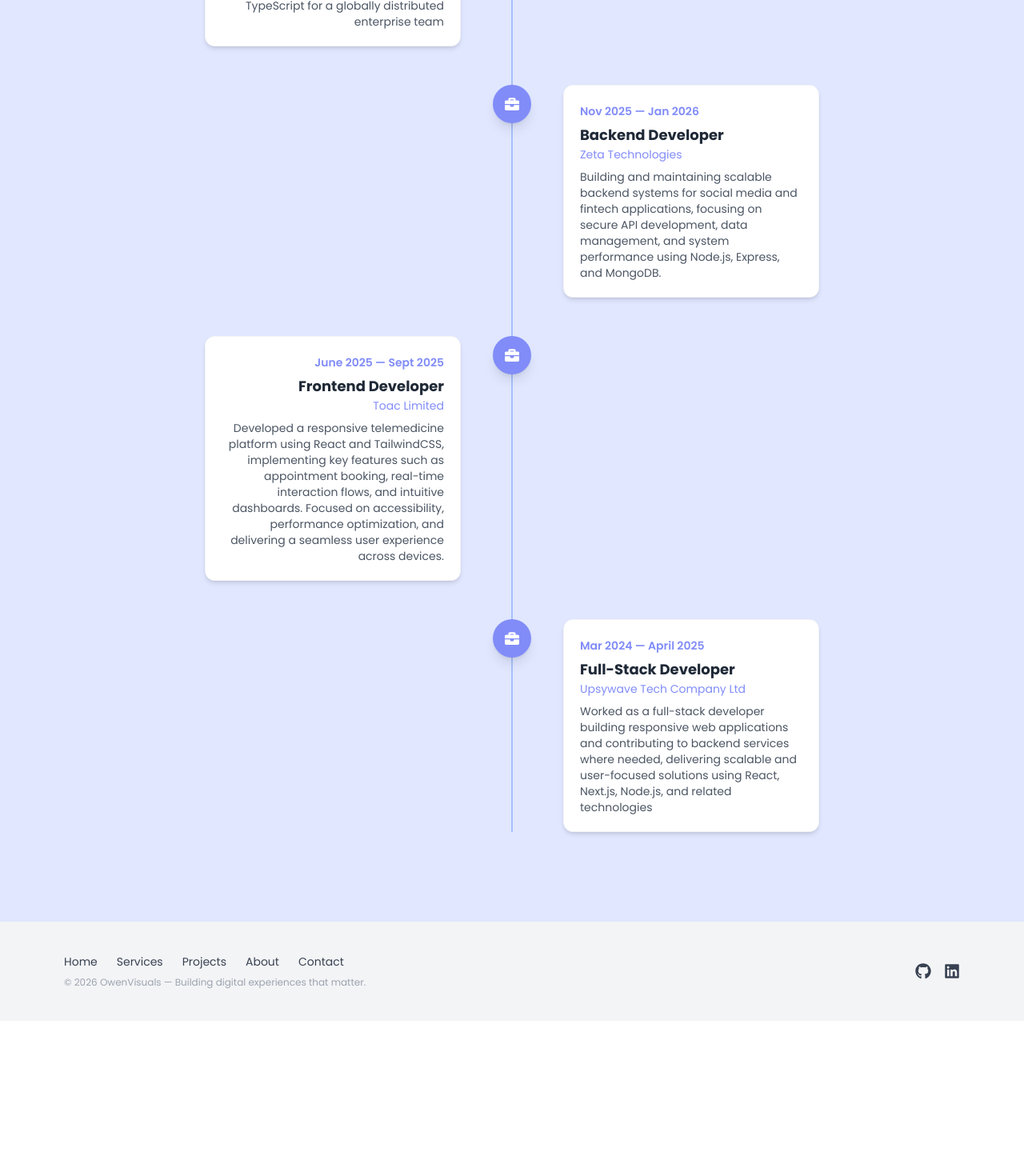
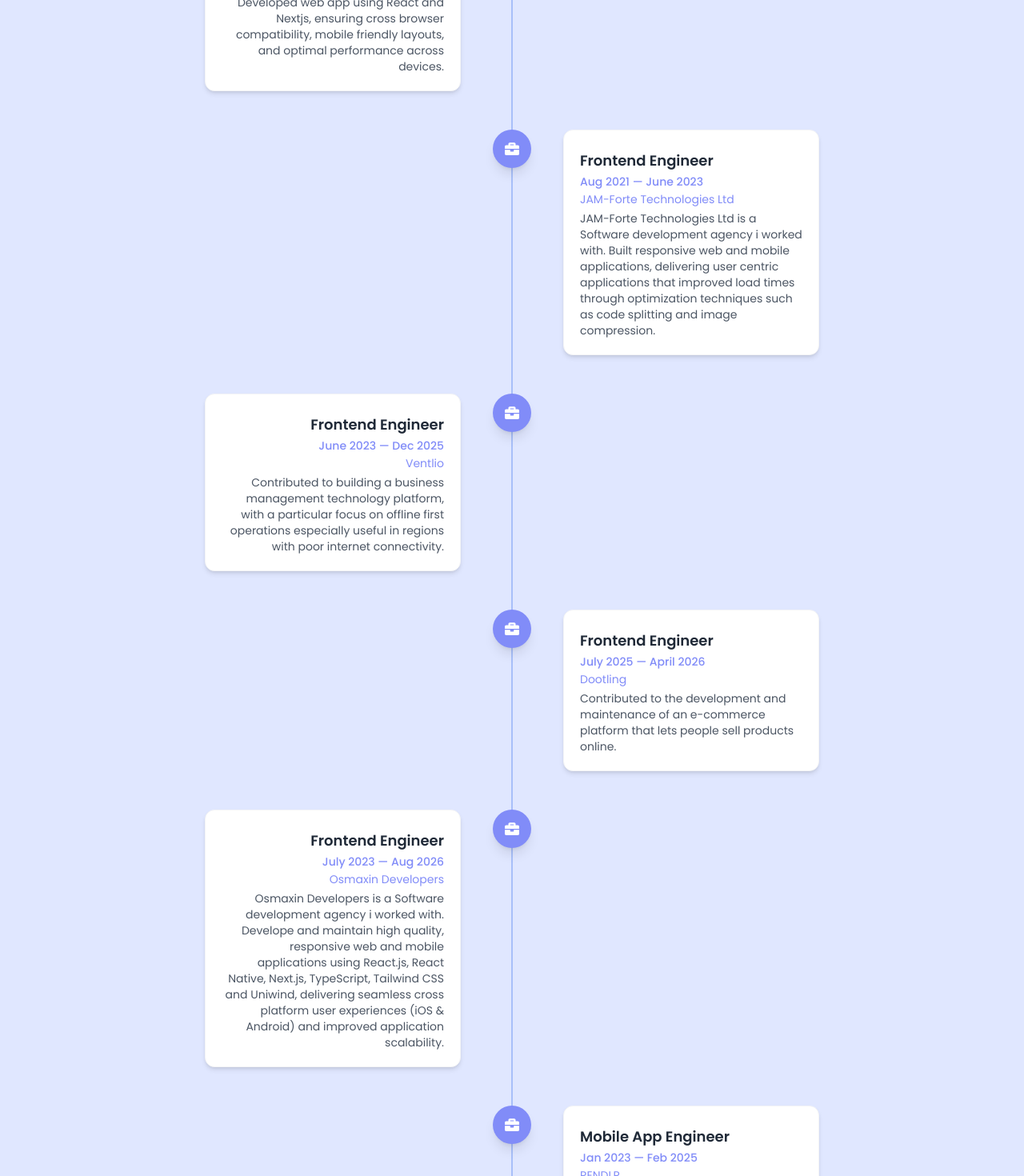
Before and after one commit to Owens01/Xshare, a React (Vite) app: page /about in a window 1280 px wide. Shown: the part 860-2330 px from the top of the page at 80% size. Before the commit the page ends 2136 px from the top, so only its background shows below. Built offline with nearby package versions, Linux system fonts and the light colour scheme.

Commit message:
Refactor ExperienceTimeline component and restructure experience, projects, and testimonials data for improved organization and clarity

```diff
--- a/src/components/ExperienceTimeline.jsx
+++ b/src/components/ExperienceTimeline.jsx
@@ -65,14 +65,14 @@
               }`}
             >
               <div className="bg-white dark:bg-gray-800 p-5 rounded-xl shadow-md border border-gray-100 dark:border-gray-700 hover:shadow-lg transition-shadow">
-                <span className="text-sm text-indigo-400 font-semibold">
+                <h3 className="text-lg font-semibold text-gray-800 dark:text-white mt-1">
+                  {item.title}
+                </h3>
+                <span className="text-sm text-indigo-400 font-medium">
                   {item.period}
                 </span>
-                <h3 className="text-lg font-bold text-gray-800 dark:text-white mt-1">
-                  {item.title}
-                </h3>
                 <p className="text-sm text-indigo-400">{item.org}</p>
-                <p className="text-gray-600 dark:text-gray-400 text-sm mt-2">
+                <p className="text-gray-600 dark:text-gray-400 text-sm mt-1">
                   {item.description}
                 </p>
               </div>
--- a/src/data/experience.js
+++ /dev/null
@@ -1,61 +0,0 @@
-export const experience = [
-  {
-    id: 1,
-    type: 'work',
-    title: 'Web Developer',
-    org: 'GAO Tel Inc',
-    period: 'Feb 2026 — April 2026',
-    description:
-      '▸	Building and maintaining scalable frontend applications using React and TypeScript for a globally distributed enterprise team',
-  },
-  {
-    id: 1,
-    type: 'work',
-    title: 'Backend Developer',
-    org: 'Zeta Technologies',
-    period: 'Nov 2025 — Jan 2026',
-    description:
-      'Building and maintaining scalable backend systems for social media and fintech applications, focusing on secure API development, data management, and system performance using Node.js, Express, and MongoDB.',
-  },
-
-
-
-  {
-    id: 2,
-    type: 'work',
-    title: 'Frontend Developer',
-    org: 'Toac Limited',
-    period: 'June 2025 — Sept 2025',
-    description:
-      'Developed a responsive telemedicine platform using React and TailwindCSS, implementing key features such as appointment booking, real-time interaction flows, and intuitive dashboards. Focused on accessibility, performance optimization, and delivering a seamless user experience across devices.',
-  },
-
-  {
-    id: 3,
-    type: 'work',
-    title: 'Full-Stack Developer',
-    org: 'Upsywave Tech Company Ltd',
-    period: 'Mar 2024 — April 2025',
-    description:
-      'Worked as a full-stack developer building responsive web applications and contributing to backend services where needed, delivering scalable and user-focused solutions using React, Next.js, Node.js, and related technologies',
-  },
-]
-
-export const education = [
-  {
-    id: 1,
-    title: 'Software Engineering',
-    org: 'Aptech Computer Education',
-    period: '2024 — 2025',
-    description:
-      'Completed an intensive software engineering program with a focus on building real-world applications, strengthening problem-solving skills, and gaining hands-on experience in modern frontend and backend technologies.',
-  },
-  {
-    id: 2,
-    title: 'Public Health Science',
-    org: 'University of Calabar',
-    period: '2018 — 2023',
-    description:
-      'Studied public health, which inspired the development of healthcare-focused tech solutions like the telemedicine application.',
-  },
-]
--- /dev/null
+++ b/src/data/experience.jsx
@@ -0,0 +1,102 @@
+export const experience = [
+  {
+    id: 1,
+    type: "work",
+    title: "Frontend Developer",
+    org: "Neobot Tech",
+    period: "Feb 2020 — March 2021",
+    description:
+      "Neobot Tech is a Software development agency i worked with. Developed web app using React and Nextjs, ensuring cross browser compatibility, mobile friendly layouts, and optimal performance across devices.",
+  },
+  {
+    id: 1,
+    type: "work",
+    title: "Frontend Engineer",
+    org: "JAM-Forte Technologies Ltd",
+    period: "Aug 2021 — June 2023",
+    description:
+      "JAM-Forte Technologies Ltd is a Software development agency i worked with. Built responsive web and mobile applications, delivering user centric applications that improved load times through optimization techniques such as code splitting and image compression.",
+  },
+
+  {
+    id: 2,
+    type: "work",
+    title: "Frontend Engineer",
+    org: "Ventlio",
+    period: "June 2023 — Dec 2025",
+    description:
+      "Contributed to building a business management technology platform, with a particular focus on offline first operations especially useful in regions with poor internet connectivity.",
+  },
+
+  {
+    id: 3,
+    type: "work",
+    title: "Frontend Engineer",
+    org: "Dootling",
+    period: "July 2025 — April 2026",
+    description:
+      "Contributed to the development and maintenance of an e-commerce platform that lets people sell products online.",
+  },
+  {
+    id: 4,
+    type: "work",
+    title: "Frontend Engineer",
+    org: "Osmaxin Developers",
+    period: "July 2023 — Aug 2026",
+    description:
+      "Osmaxin Developers is a Software development agency i worked with. Develope and maintain high quality, responsive web and mobile applications using React.js, React Native, Next.js, TypeScript, Tailwind CSS and Uniwind, delivering seamless cross platform user experiences (iOS & Android) and improved application scalability.",
+  },
+  {
+    id: 5,
+    type: "work",
+    title: "Mobile App Engineer",
+    org: "RENDLR",
+    period: "Jan 2023 — Feb 2025",
+    description:
+      "Contributed to the development of the Rendlr Android app as a Mobile Engineer and successfully published the production version to the Google Play Store, progressing from internal testing through closed beta to full public release.",
+  },
+  {
+    id: 6,
+    type: "work",
+    title: "Mobile App Engineer",
+    org: "RUSHBILL",
+    period: "Feb 2024 — May 2026",
+    description:
+      "Contributed to the development and maintenance of a fintech platform enabling virtual card creation, airtime top ups, bill payments, and instant transfers across Nigeria",
+  },
+  {
+    id: 7,
+    type: "work",
+    title: "Mobile App Engineer",
+    org: "DailyBlum",
+    period: "May 2025 — July 2026",
+    description:
+      "Contributed to the development and maintenance of a Health & Fitness or Lifestyle mobile app that helps users build better daily routines.",
+  },
+  {
+    id: 8,
+    type: "work",
+    title: "Mobile App Engineer",
+    org: "Rivio",
+    period: "July 2025 — Aug 2026",
+    description:
+      "Contributed to the development and maintenance of a sports prediction platform.",
+  },
+];
+
+export const education = [
+  {
+    id: 1,
+    title: "Computer Science",
+    org: "Anambra State Polytechnic ",
+    period: "2017 — 2019",
+    description: "National Diploma in Computer Science.",
+  },
+  {
+    id: 2,
+    title: "Computer Science",
+    org: "Federal Polytechnic Oko",
+    period: "2023 — 2025",
+    description: "Higher National Diploma in Computer Science.",
+  },
+];
```
Also changed, not shown: src/data/projects.jsx (renamed from src/data/projects.js), src/data/testimonials.jsx (renamed from src/data/testimonials.js).
